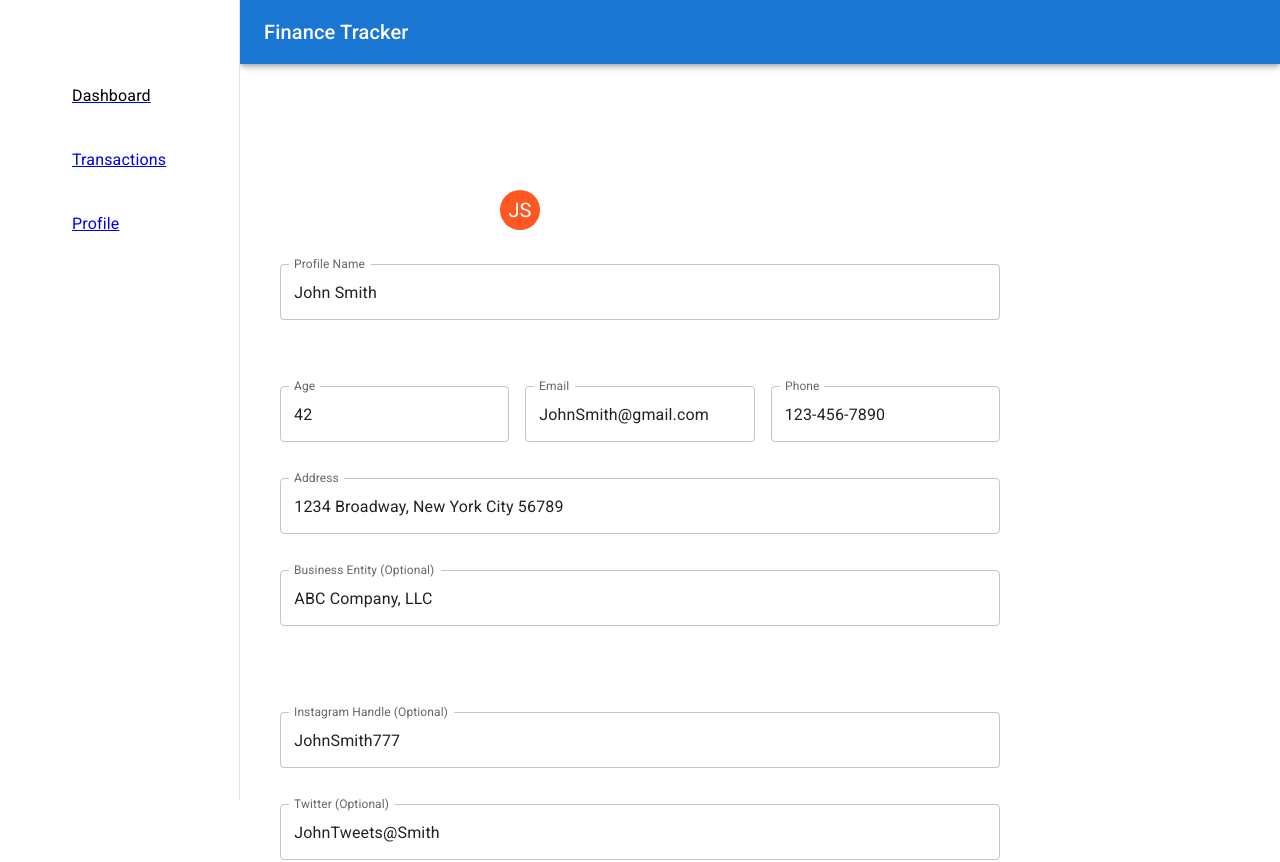
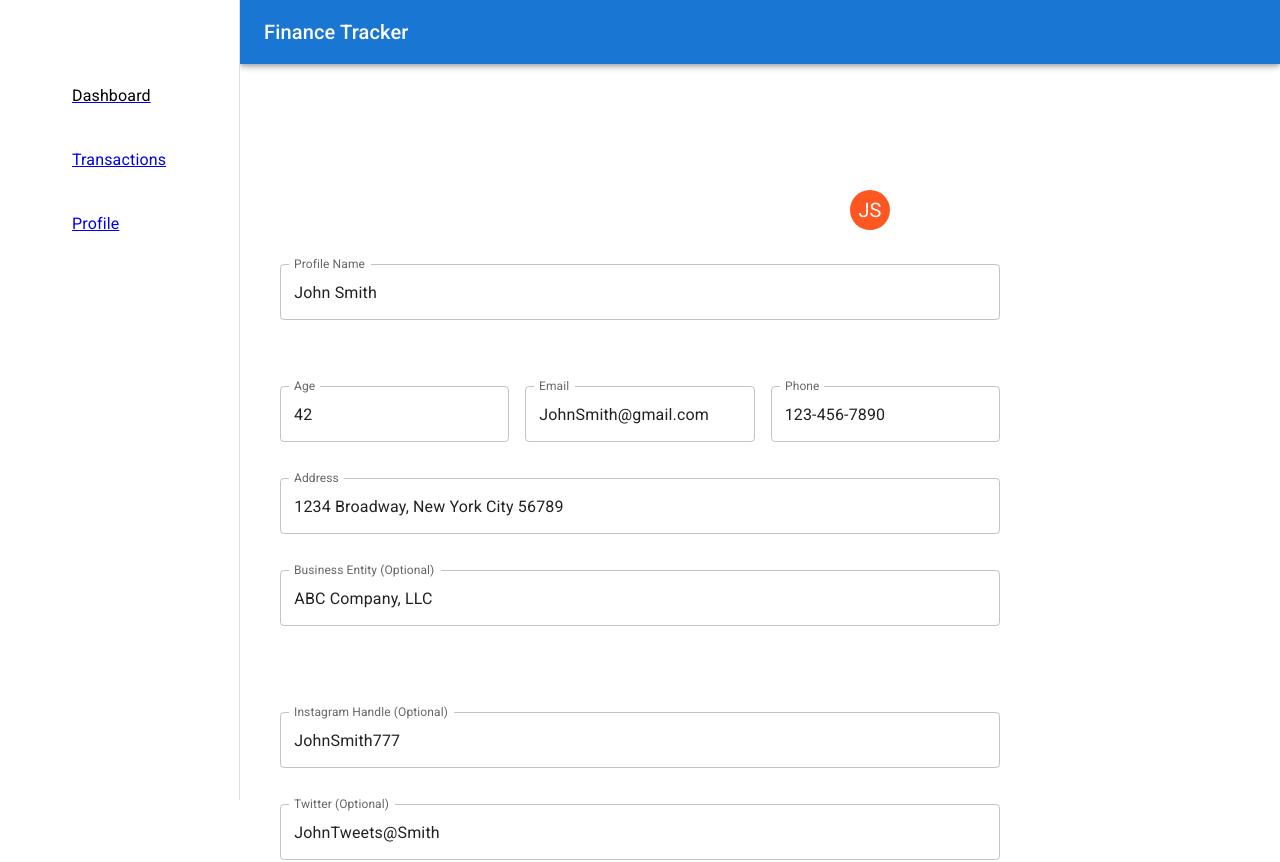
Before and after one commit to TrinitasAccounting/financial-expense-tracker, a React (Create React App) app: page /profile in a window 1280 px wide. Shown: the top 862 px of the page. Built offline with nearby package versions, Linux system fonts and the light colour scheme; data requests are answered from the project's data file.

Commit message:
final submission

```diff
--- a/src/components/Profile.css
+++ b/src/components/Profile.css
@@ -1,5 +1,5 @@
 .profile-avatar {
     position: absolute;
-    left: 840px;
+    left: 1190px;
     top: 190px
 }
--- a/src/components/Table.js
+++ b/src/components/Table.js
@@ -1,4 +1,3 @@
-
 // import * as React from 'react';
 // import PropTypes from 'prop-types';
 // import { alpha } from '@mui/material/styles';
```
Also changed, not shown: src/App.js (+0 -20 lines).
